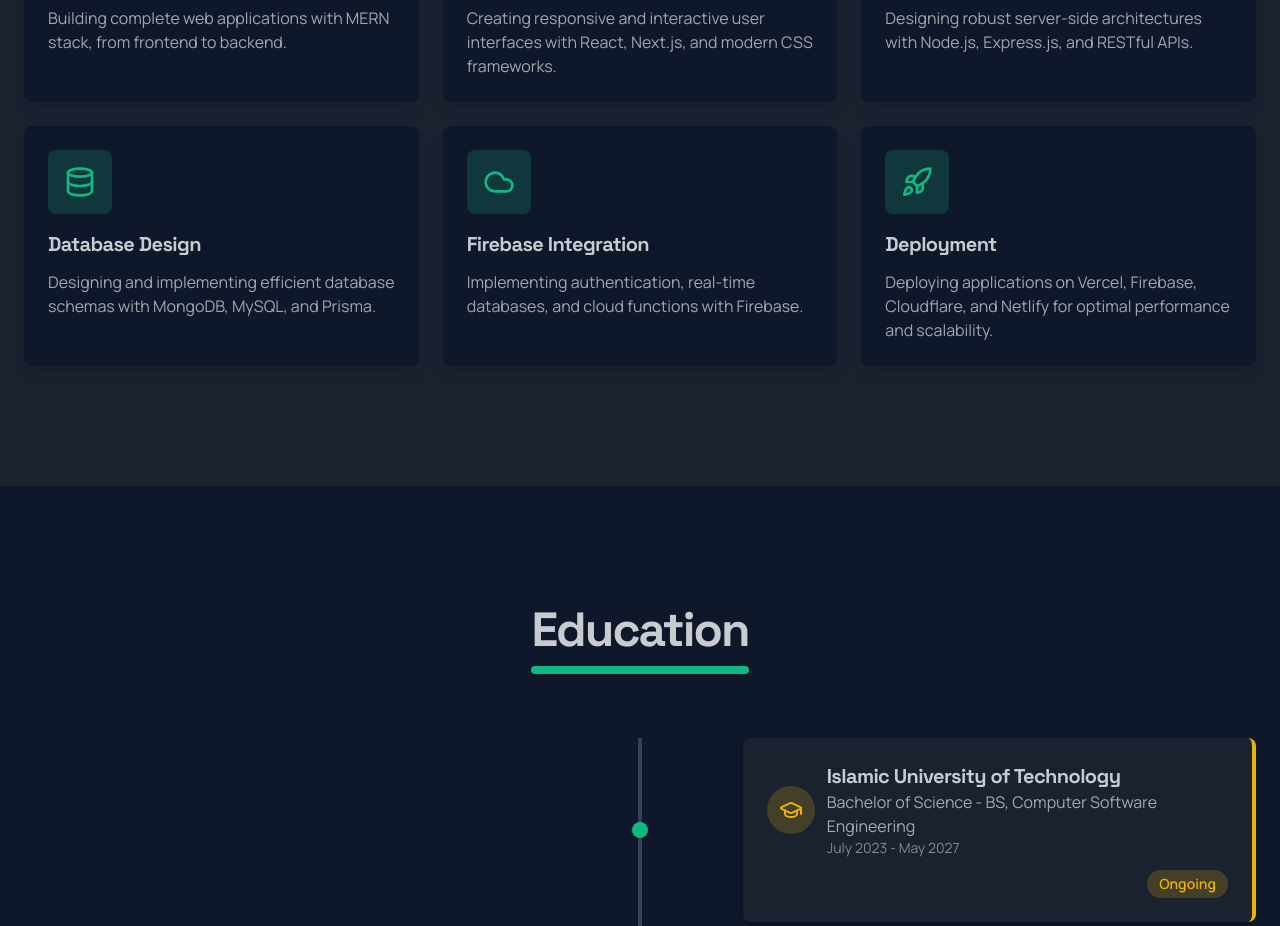
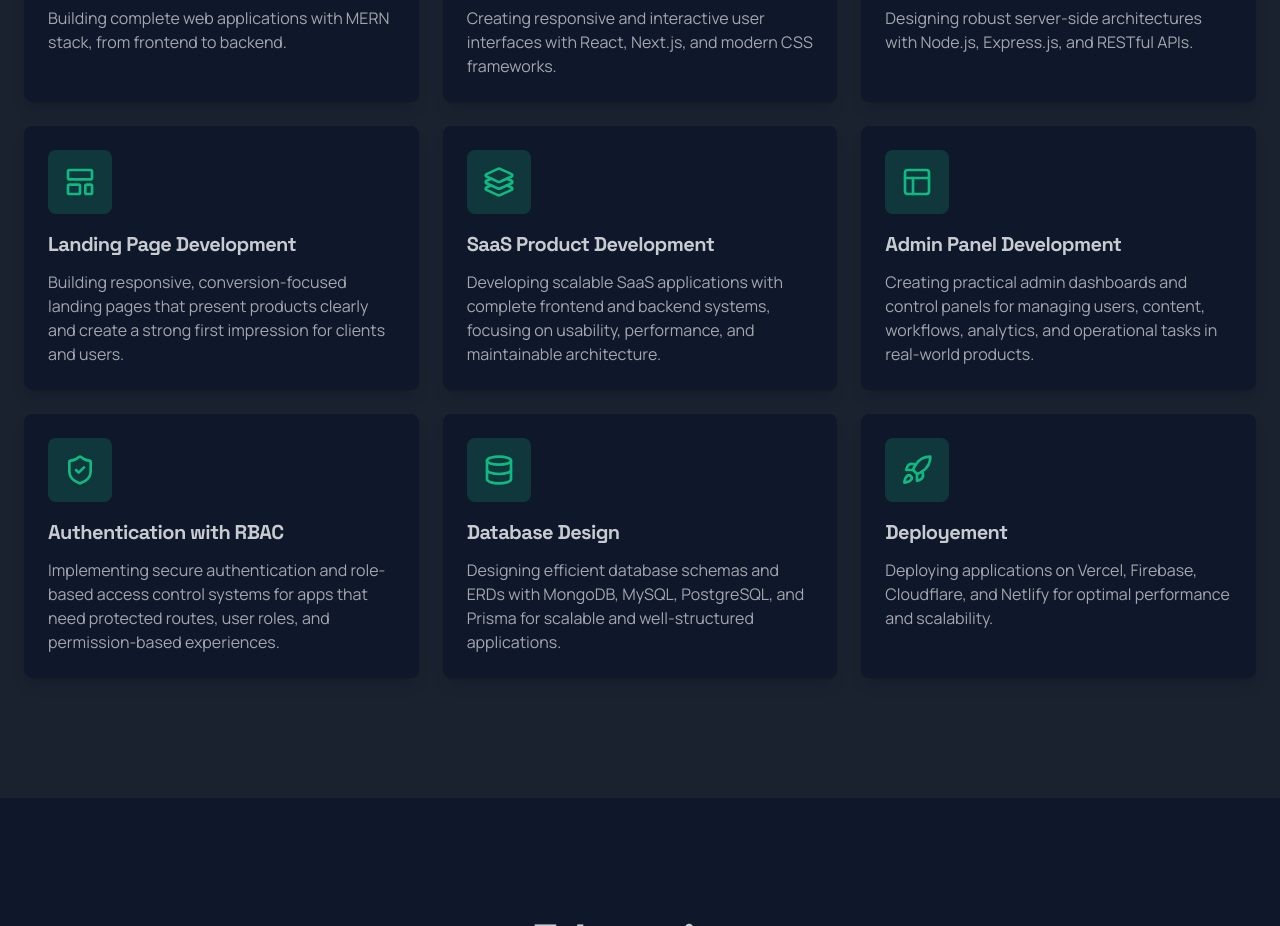
Before and after one commit to SamiunAuntor/My-Portfolio-Website, a React (Vite) app: page / in a window 1280 px wide. Shown: the part 2640-3566 px from the top of the page. Built offline with nearby package versions, Linux system fonts and the light colour scheme; no server answers.

Commit message:
update in services section

```diff
--- a/src/Components/Services.jsx
+++ b/src/Components/Services.jsx
@@ -1,6 +1,6 @@
 import { motion } from "framer-motion";
 import { useInView } from "react-intersection-observer";
-import { Code, Server, Database, Rocket, Cloud, Settings, Monitor } from "lucide-react";
+import { Code, Server, Database, Rocket, Cloud, Monitor, LayoutTemplate, Layers3, ShieldCheck, PanelsTopLeft } from "lucide-react";
 
 const Services = () => {
     const { ref, inView } = useInView({
@@ -25,18 +25,33 @@ const Services = () => {
             description: "Designing robust server-side architectures with Node.js, Express.js, and RESTful APIs.",
         },
         {
+            icon: LayoutTemplate,
+            title: "Landing Page Development",
+            description: "Building responsive, conversion-focused landing pages that present products clearly and create a strong first impression for clients and users.",
+        },
+        {
+            icon: Layers3,
+            title: "SaaS Product Development",
+            description: "Developing scalable SaaS applications with complete frontend and backend systems, focusing on usability, performance, and maintainable architecture.",
+        },
+        {
+            icon: PanelsTopLeft,
+            title: "Admin Panel Development",
+            description: "Creating practical admin dashboards and control panels for managing users, content, workflows, analytics, and operational tasks in real-world products.",
+        },
+        {
+            icon: ShieldCheck,
+            title: "Authentication with RBAC",
+            description: "Implementing secure authentication and role-based access control systems for apps that need protected routes, user roles, and permission-based experiences.",
+        },
+        {
             icon: Database,
             title: "Database Design",
-            description: "Designing and implementing efficient database schemas with MongoDB, MySQL, and Prisma.",
-        },
-        {
-            icon: Cloud,
-            title: "Firebase Integration",
-            description: "Implementing authentication, real-time databases, and cloud functions with Firebase.",
+            description: "Designing efficient database schemas and ERDs with MongoDB, MySQL, PostgreSQL, and Prisma for scalable and well-structured applications.",
         },
         {
             icon: Rocket,
-            title: "Deployment",
+            title: "Deployement",
             description: "Deploying applications on Vercel, Firebase, Cloudflare, and Netlify for optimal performance and scalability.",
         },
     ];
```
